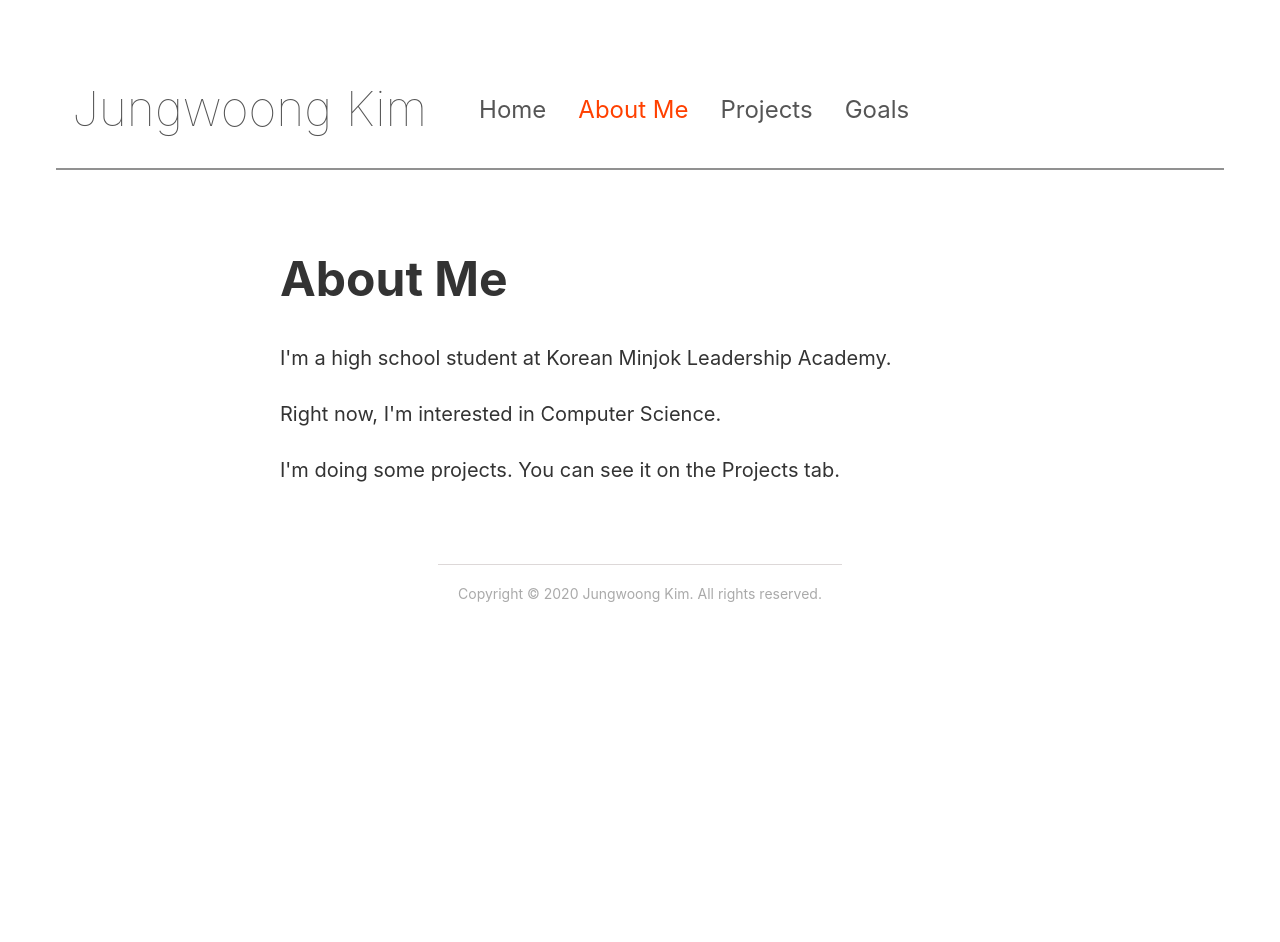
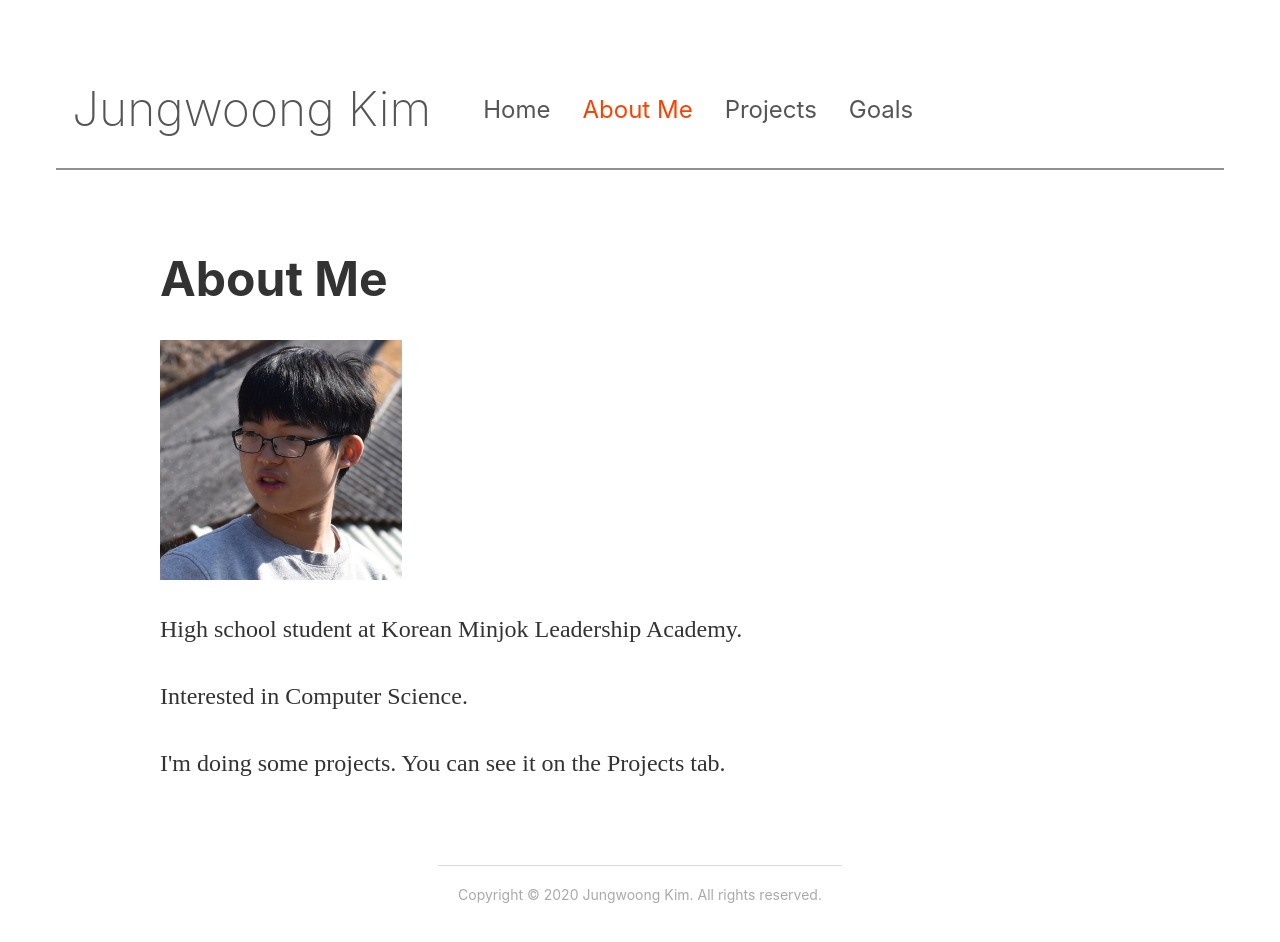
Before and after one commit to dk040106/JungwoongKim, a Svelte app: page / in a window 1280 px wide. Both pictures are taken after a click on the item "About Me". Shown: the top 942 px of the page. Before the commit the page ends 800 px from the top, so only its background shows below. Built offline with nearby package versions, Linux system fonts and the light colour scheme.

Commit message:
style: add some nice styles on h2

```diff
--- a/public/global.css
+++ b/public/global.css
@@ -76,10 +76,23 @@ h1 {
 
 h2 {
   font-size: 36px;
+  margin-top: 50px;
+  border-top: 3px solid #ff4000;
+  padding-top: 10px;
 }
 
 li,
 p {
   line-height: 1.8;
-  font-size: 20px;
+  font-size: 24px;
 }
+
+p {
+  font-family: 'Times New Roman', Times, serif;
+}
+
+@media (max-width: 940px) {
+  body {
+    padding: 6px;
+  }
+}
--- a/src/App.svelte
+++ b/src/App.svelte
@@ -25,7 +25,7 @@
   main {
     text-align: left;
     padding: 1em;
-    max-width: 720px;
+    max-width: 960px;
     margin: 0 auto;
   }
 </style>
--- a/src/components/AboutMe.svelte
+++ b/src/components/AboutMe.svelte
@@ -1,6 +1,13 @@
+<style>
+  img {
+    height: 240px;
+  }
+</style>
+
 <div class="about-me">
   <h1>About Me</h1>
-  <p>I'm a high school student at Korean Minjok Leadership Academy.</p>
-  <p>Right now, I'm interested in Computer Science.</p>
+  <img src="img/my-face.jpg" alt="my face" />
+  <p>High school student at Korean Minjok Leadership Academy.</p>
+  <p>Interested in Computer Science.</p>
   <p>I'm doing some projects. You can see it on the Projects tab.</p>
 </div>
--- a/src/components/MenuBar.svelte
+++ b/src/components/MenuBar.svelte
@@ -30,7 +30,7 @@
   .title {
     font-size: 48px;
     margin-right: 36px;
-    font-weight: 100;
+    font-weight: 150;
   }
 </style>
 
--- a/src/components/Projects.svelte
+++ b/src/components/Projects.svelte
@@ -1,11 +1,4 @@
-<script>
-  import Card from "../shared/Card.svelte";
-</script>
-
 <style>
-  h2 {
-    margin: 20px auto;
-  }
   img {
     height: 120px;
     display: block;
@@ -15,22 +8,21 @@
 <div class="projects">
   <h1>Projects</h1>
   <p>These are some projects I do for myself.</p>
-  <Card>
   <h2>Chartreux</h2>
   <img src="img/chartreux.png" alt="chartreux os" />
   <p>
     An Operating System, made in Rust language. Not that great, cause I don't
-      think I know much about OS. Just a project for testing how much I know
-      about OS.
+    think I know much about OS. Just a project for testing how much I know about
+    OS.
   </p>
-  </Card>
-  <Card>
+
   <h2>MinsaCraft</h2>
   <img src="img/minsacraft-full.png" alt="chartreux os" />
   <p>
-      A website for our virtual(MineCraft) campus. Made in svelte, and it
+    <a href="https://minsacraft.ml">Link</a>
+  </p>
+  <p>
+    A website for KMLA's virtual(MineCraft) campus. Made in svelte, and it
     supports MineCraft Api for getting the server status.
   </p>
-    <a href="https://minsacraft.ml">Link</a>
-  </Card>
 </div>
```
Also changed, not shown: public/img/my-face.jpg (added). Lines whose indentation alone changed are shown as unchanged.
